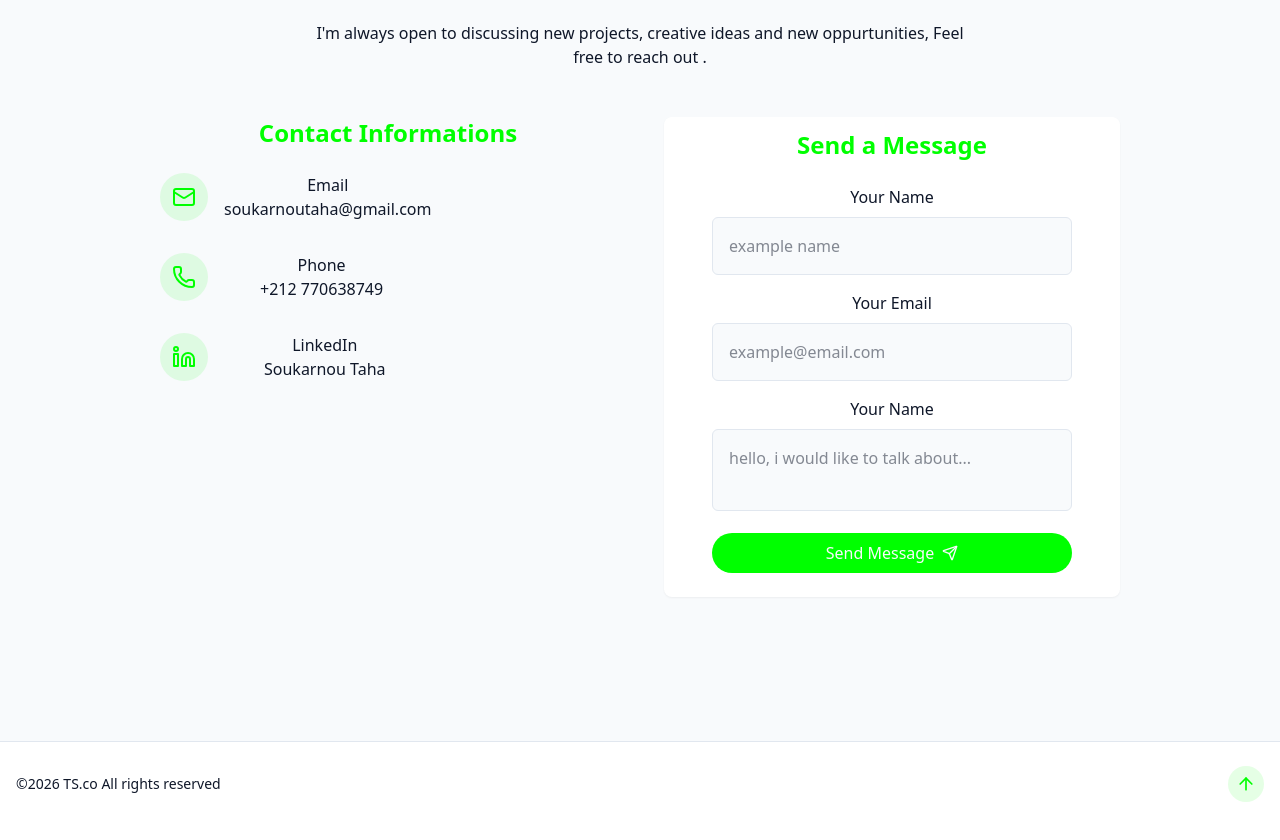
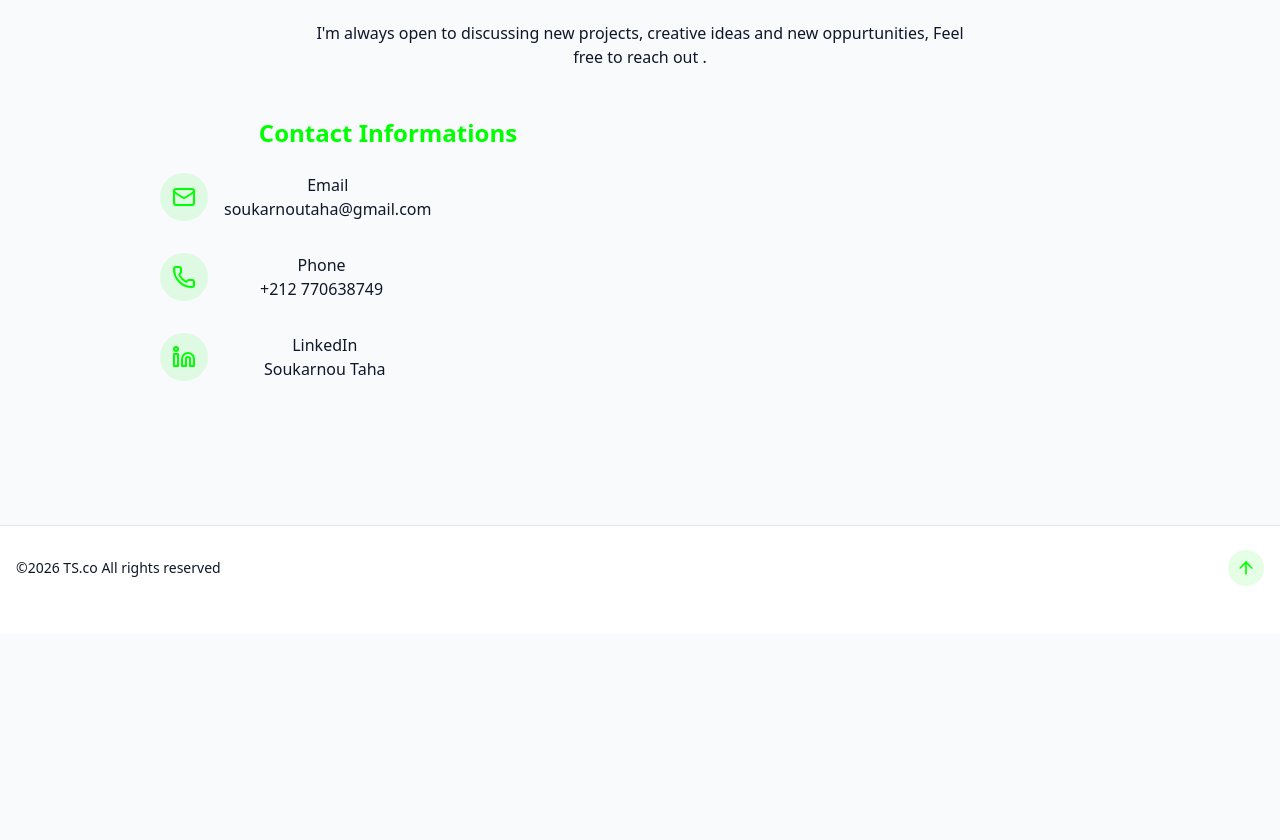
Before and after one commit to Taha-soukarnou/my-portfolio, a React (Vite) app: page / in a window 1280 px wide. Shown: the part 3371-4211 px from the top of the page. After the commit the page ends 4005 px from the top, so only its background shows below. Built offline with nearby package versions, Linux system fonts and the light colour scheme.

Commit message:
Change visibility of ContactSection background div

```diff
--- a/src/components/ContactSection.jsx
+++ b/src/components/ContactSection.jsx
@@ -67,7 +67,7 @@ const ContactSection = () => {
               </div>
             </div>
           </div>
-          <div className="bg-card p-3 rounded-lg shadow-xs ">
+          <div className="hidden md:bg-card p-3 rounded-lg shadow-xs ">
             <h3 className="text-2xl font-semibold mb-6 text-center text-primary">
               Send a Message
             </h3>
```
